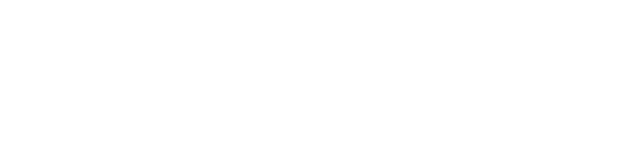
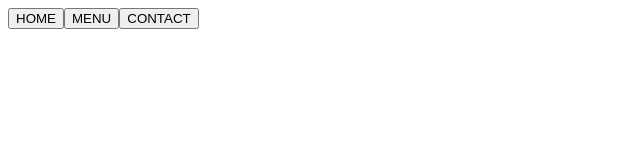
Before and after one commit to thenormboy/respage, a website built with webpack: page dist/index.html in a window 1280 px wide. Shown: the whole page, without its empty margins (0-640 px from the left). Built offline with nearby package versions, Linux system fonts and the light colour scheme.

Commit message:
added function that generates header

```diff
--- a/package.json
+++ b/package.json
@@ -5,6 +5,7 @@
   "main": "index.js",
   "scripts": {
     "test": "echo \"Error: no test specified\" && exit 1",
+    "watch": "webpack --watch",
     "build": "webpack"
   },
   "author": "",
--- /dev/null
+++ b/src/homepage.js
@@ -0,0 +1,18 @@
+export default function createHeader() {
+    const element = document.createElement('div')
+    element.classList.add('header')
+
+    const homeButton = document.createElement('button')
+    const menuButton = document.createElement('button')
+    const contactButton = document.createElement('button')
+
+    homeButton.textContent = 'HOME'
+    menuButton.textContent = 'MENU'
+    contactButton.textContent = 'CONTACT'
+
+    element.appendChild(homeButton)
+    element.appendChild(menuButton)
+    element.appendChild(contactButton)
+
+    return element
+}
--- a/src/index.js
+++ b/src/index.js
@@ -1 +1,8 @@
-console.log('it just works')
+import createHeader from './homepage.js';
+
+function loadPage() {
+    const element = document.querySelector('#content')
+    element.appendChild(createHeader())
+}
+
+loadPage();
--- a/webpack.config.js
+++ b/webpack.config.js
@@ -1,7 +1,9 @@
 const path = require('path');
 
 module.exports = {
+  mode: 'development',
   entry: './src/index.js',
+  devtool: 'inline-source-map',
   output: {
     filename: 'main.js',
     path: path.resolve(__dirname, 'dist'),
```
Also changed, not shown: dist/index.html, dist/main.js.
